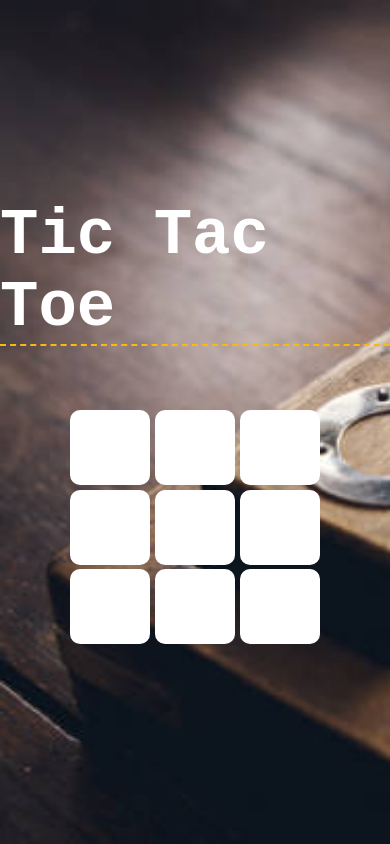
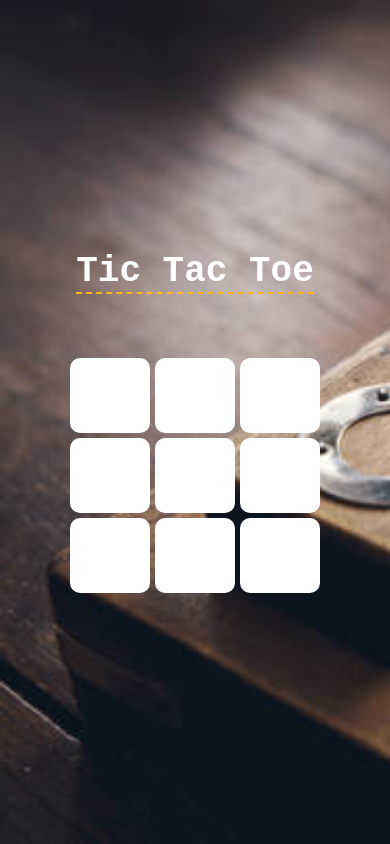
Before and after one commit to Alone-07/Tic-Tac-Toe, a website with bundled scripts: page index.html in a window 390 px wide. Built offline with nearby package versions, Linux system fonts and the light colour scheme.

Commit message:
added clamp

```diff
--- a/style.css
+++ b/style.css
@@ -114,6 +114,6 @@ body {
   -webkit-background-clip: text;
   color: transparent;
   font-weight: 900;
-  font-size: 64px;
+  font-size: clamp(36px, 5vw, 64px);
   border-bottom: 2px dashed rgb(248, 186, 15);
 }
```
